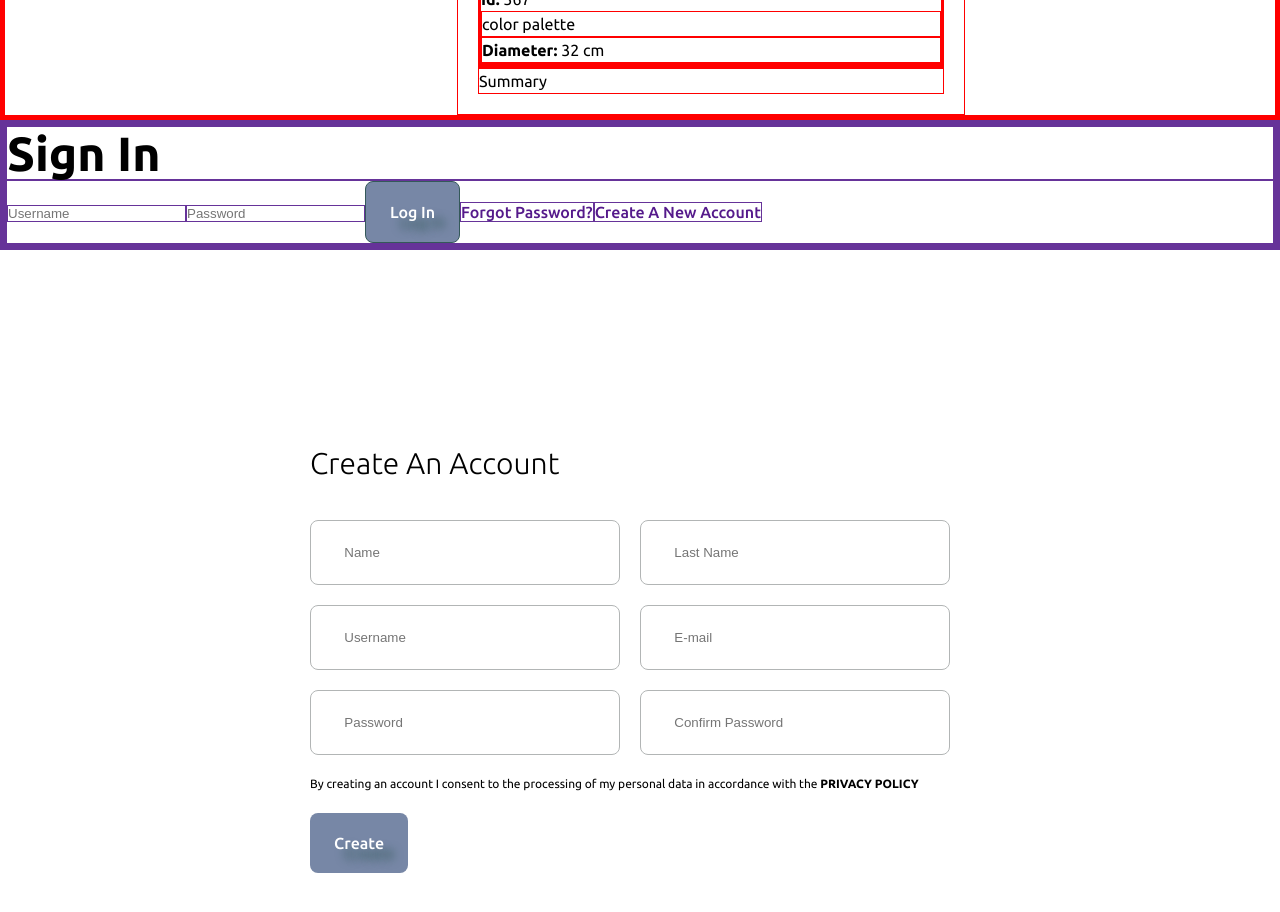
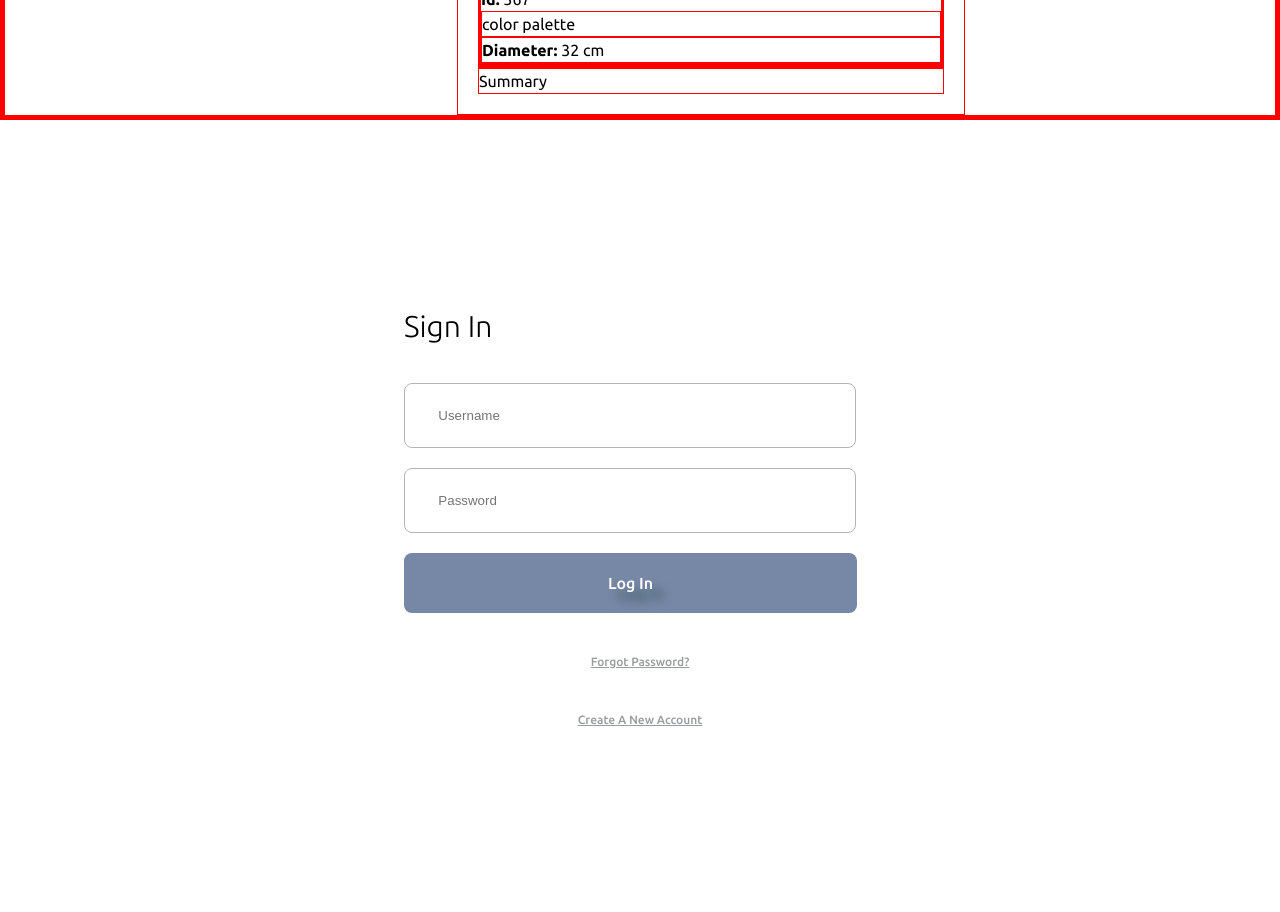
Before and after one commit to tone-kodehode/garden-andflowers, a React (Vite) app: page /flowers in a window 1280 px wide. Shown: the part 1580-2492 px from the top of the page. Built offline with nearby package versions, Linux system fonts and the light colour scheme.

Commit message:
LogIn page

```diff
--- a/src/styles/LogInRegister/LogIn.module.css
+++ b/src/styles/LogInRegister/LogIn.module.css
@@ -1,28 +1,86 @@
+
 .container {
-    border: 5px solid rebeccapurple;
+    /* border: 5px solid blue; */
+    display: flex;
+    justify-content: center;
+    align-items: center;
+    width: 100vw;
+    height: 100vh;
 }
 
 .formContainer {
-    border: 1px solid rebeccapurple;
+    /* border: 2px solid blue; */
+    /* width: 40%; */
+    width: 40%;
+    padding: 20px;
 }
 
 .title {
-    border: 1px solid rebeccapurple;
+    /* border: 1px solid blue; */
+    font-size: 30px;
+    font-weight: 300;
+    padding: 20px 0;
 }
 
 .form {
-    border: 1px solid rebeccapurple;
+    /* border: 4px solid blue; */
+    display: flex;
+    flex-direction: column;
 }
 
 .input {
-    border: 1px solid rebeccapurple;
+    /* border: 1px solid blue; */
+    border-radius: 8px;
+    flex: 1;
+    min-width: 40%;
+    margin: 20px 20px 0 0;
+    padding: 1.8em 2.5em;
+    /* 28.8 40 */
+    box-sizing: border-box;
+    border: 0.1px solid var(--GreyTint3);
+    -webkit-transition: 0.5s;
+    transition: 0.5s;
+    outline: none;
+}
+
+.input:focus {
+    border: 1px solid var(--Blue);
 }
 
 .logInButton {
+    margin: 20px 0;
+    width: 96%;
     background-color: var(--Blue);
-
+    border: none;
+    /* padding: 15px 20px; */
+    cursor: pointer;
 }
 
-.link {
-    border: 1px solid rebeccapurple;
+.logInButton:hover {
+    background-color: var(--GreyTint3);
+    color: var(--DarkColor);
 }
+
+.link  {
+    /* border: 1px solid blue; */
+    font-size: 12px;
+    margin: 20px 0;
+    text-decoration: underline;
+    text-align: center;
+    color: var(--GreyTint2);
+    cursor: pointer;
+}
+
+.link:hover {
+    color: var(--Blue);
+}
+
+
+@media only screen and (max-width: 768px) {
+
+    .input {
+        padding: 1.1em 2.5em;
+        /* 17.6  40 */
+
+    }
+}
--- a/src/styles/LogInRegister/Registrer.module.css
+++ b/src/styles/LogInRegister/Registrer.module.css
@@ -53,6 +53,7 @@
 }
 
 .registerButton {
+    width: 47%;
     background-color: var(--Blue);
     border: none;
     /* padding: 15px 20px; */
```
